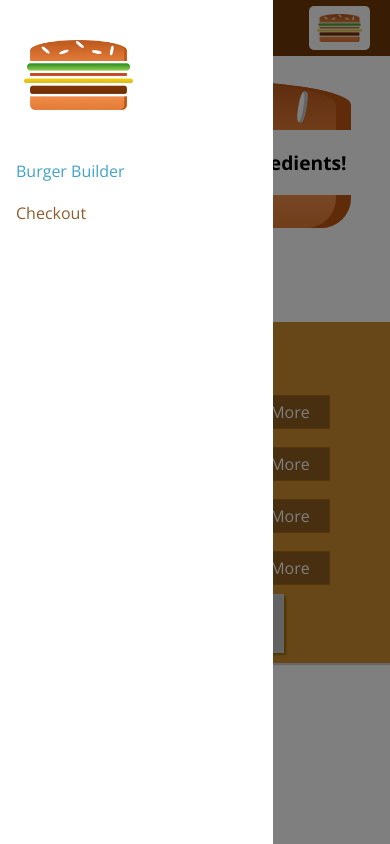
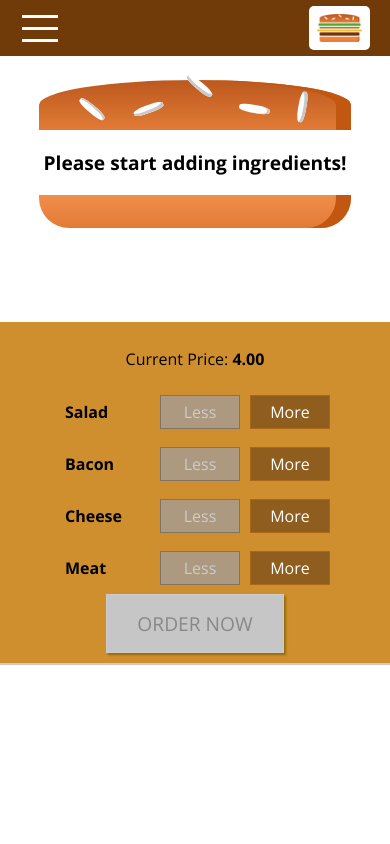
Before and after one commit to Jussi-Savoranta/Burger-builder, a React app: page / in a window 390 px wide. Built offline with nearby package versions, Linux system fonts and the light colour scheme.

Commit message:
working menu system for mobile and desktop (landscape)

```diff
--- a/src/components/Layout/Layout.js
+++ b/src/components/Layout/Layout.js
@@ -7,18 +7,24 @@ import SideDrawer from '../Navigation/SideDrawer/SideDrawer';
 
 class Layout extends Component {
     state = {
-        showSideDrawer: true
+        showSideDrawer: false
     }
 
-    SideDrawerClosedHandler = () => {
+    sideDrawerClosedHandler = () => {
         this.setState({showSideDrawer: false});
+    }
+
+    sideDrawerToggleHandler = () => {
+        this.setState( (prevState) => {
+           return {showSideDrawer: !prevState.showSideDrawer};
+        });
     }
 
     render() {
         return (
             <Aux>
-                <Toolbar />
-                <SideDrawer closed={this.SideDrawerClosedHandler}
+                <Toolbar drawerToggleClicked={this.sideDrawerToggleHandler}/>
+                <SideDrawer closed={this.sideDrawerClosedHandler}
                  open={this.state.showSideDrawer} />
                 <main className={classes.Content}>
                     {this.props.children}
--- /dev/null
+++ b/src/components/Navigation/SideDrawer/DrawerToggle/DrawerToggle.css
@@ -0,0 +1,23 @@
+.DrawerToggle {
+    width: 40px;
+    height: 100%;
+    display: flex;
+    flex-flow: column;
+    justify-content: space-around;
+    align-items: center;
+    padding: 10px 0;
+    box-sizing: border-box;
+    cursor: pointer;
+}
+
+.DrawerToggle div {
+    width: 90%;
+    height: 3px;
+    background-color: white;
+}
+
+@media (min-width: 500px) {
+    .DrawerToggle {
+        display: none;
+    }
+}
--- /dev/null
+++ b/src/components/Navigation/SideDrawer/DrawerToggle/DrawerToggle.js
@@ -0,0 +1,13 @@
+import React from 'react';
+
+import classes from './DrawerToggle.css';
+
+const drawerToggle = (props) => (
+    <div className={classes.DrawerToggle} onClick={props.clicked}>
+        <div></div>
+        <div></div>
+        <div></div>
+    </div>
+);
+
+export default drawerToggle;
--- a/src/components/Navigation/Toolbar/Toolbar.js
+++ b/src/components/Navigation/Toolbar/Toolbar.js
@@ -3,10 +3,13 @@ import React from 'react';
 import classes from './Toolbar.css';
 import Logo from '../../Logo/Logo';
 import NavigationItems from '../NavigationItems/NavigationItems';
+import DrawerToggle from '../SideDrawer/DrawerToggle/DrawerToggle';
 
-const toolbar = (props) => (
+const toolbar = (props) => {
+    let showSideDrawer = false;
+return(
     <header className={classes.Toolbar}>
-        <div>MENU</div>
+        <DrawerToggle clicked={props.drawerToggleClicked}/>
         <div className={classes.Logo}>
             <Logo />
         </div>
@@ -14,6 +17,7 @@ const toolbar = (props) => (
             <NavigationItems />
         </nav>
     </header>
-);
+    );
+};
 
 export default toolbar;
```
